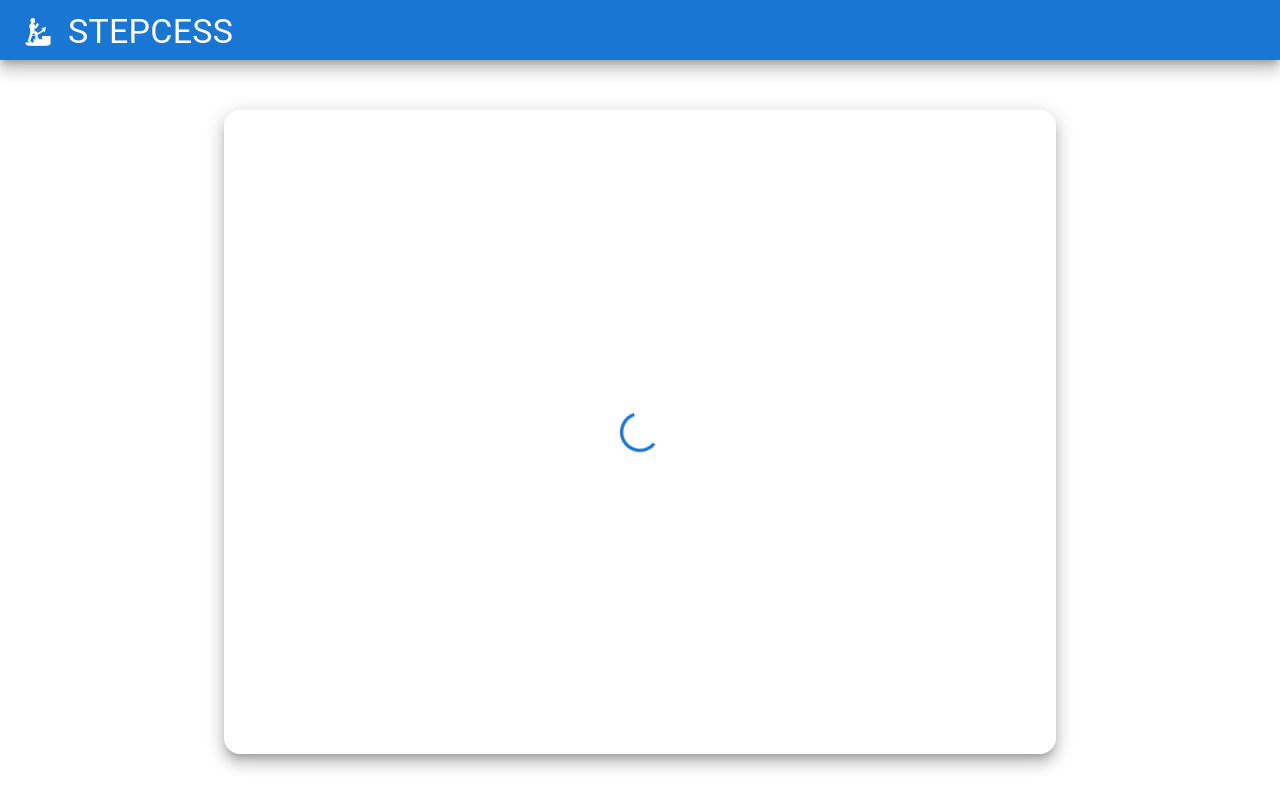
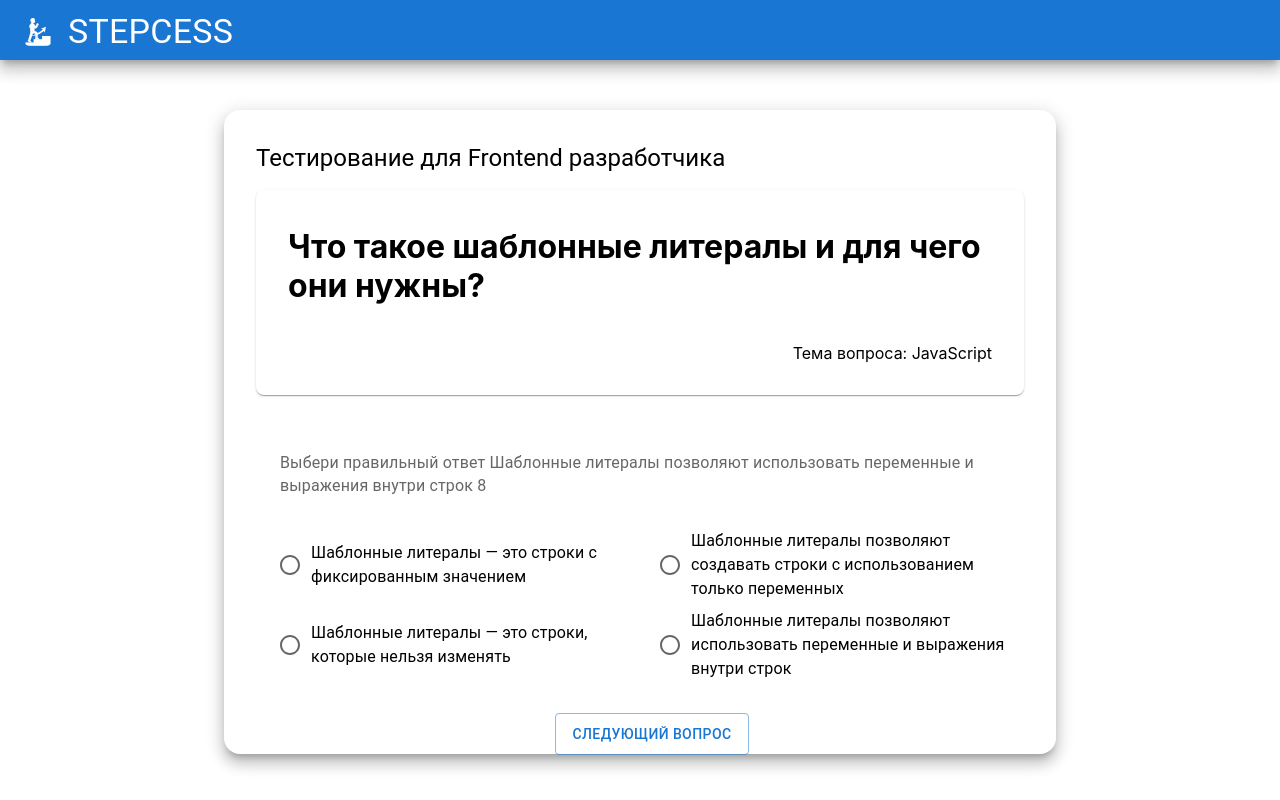
Before and after one commit to unclebusy/stepcess, a React (Create React App) app: page / in a window 1280 px wide. Built offline with nearby package versions, Linux system fonts and the light colour scheme; no server answers.

Commit message:
update Home, Answers, Question

```diff
--- a/public/data/questionsTest.json
+++ b/public/data/questionsTest.json
@@ -1,57 +1,122 @@
 [
   {
     "id": 1,
-    "question": "Какие типы данных существуют в JavaScript?",
-    "answers": [
+    "questionTopic": "JavaScript",
+    "questionText": "Какие типы данных существуют в JavaScript?",
+    "questionAnswers": [
       "Числа, строки, логический тип, Object, null, undefined, Symbol, BigInt",
       "Целые числа, строки, логический тип, JSON, null, undefined, Symbol, BigInt",
       "Числа, строки, булевы значения, объект, null, undefined, Date, BigInt",
       "Числа, строки, логический тип, объект, null, undefined, символы, даты"
     ],
-    "correct_answer": "Числа, строки, логический тип, Object, null, undefined, Symbol, BigInt"
+    "questionCorrectAnswer": "Числа, строки, логический тип, Object, null, undefined, Symbol, BigInt"
   },
   {
     "id": 2,
-    "question": "В чем разница между операторами '==' и '==='?",
-    "answers": [
+    "questionTopic": "JavaScript",
+    "questionText": "В чем разница между операторами '==' и '==='?",
+    "questionAnswers": [
       "'==' проверяет на абстрактное равенство, '===' проверяет на строгое равенство",
       "'==' проверяет на строгое равенство, '===' проверяет на абстрактное равенство",
       "'==' и '===' проверяют на абстрактное равенство, но '===' более строгий",
       "'==' и '===' проверяют на строгое равенство, но '==' более гибкий"
     ],
-    "correct_answer": "'==' проверяет на абстрактное равенство, '===' проверяет на строгое равенство"
+    "questionCorrectAnswer": "'==' проверяет на абстрактное равенство, '===' проверяет на строгое равенство"
   },
   {
     "id": 3,
-    "question": "Какими способами можно объявить переменную в JavaScript?",
-    "answers": [
+    "questionTopic": "JavaScript",
+    "questionText": "Какими способами можно объявить переменную в JavaScript?",
+    "questionAnswers": [
       "a = 5, var a = 5, let a = 5, const a = 5",
       "a = 5, var a = 5, let a = 5, static a = 5",
       "var a = 5, let a = 5, const a = 5, function a() {}",
       "let a = 5, const a = 5, a = 5, new a = 5"
     ],
-    "correct_answer": "a = 5, var a = 5, let a = 5, const a = 5"
+    "questionCorrectAnswer": "a = 5, var a = 5, let a = 5, const a = 5"
   },
   {
     "id": 4,
-    "question": "В чем разница между null и undefined в JavaScript?",
-    "answers": [
+    "questionTopic": "JavaScript",
+    "questionText": "В чем разница между null и undefined в JavaScript?",
+    "questionAnswers": [
       "undefined означает отсутствие значения, null — это специальное значение для «ничего»",
       "null — это отсутствие значения, undefined — это ошибка переменной",
       "null используется для указания ошибки, undefined — это пустое значение",
       "null и undefined взаимозаменяемы, оба означают «пусто»"
     ],
-    "correct_answer": "undefined означает отсутствие значения, null — это специальное значение для «ничего»"
+    "questionCorrectAnswer": "undefined означает отсутствие значения, null — это специальное значение для «ничего»"
   },
   {
     "id": 5,
-    "question": "Для чего используются методы map, filter, reduce, forEach в JavaScript?",
-    "answers": [
+    "questionTopic": "JavaScript",
+    "questionText": "Для чего используются методы map, filter, reduce, forEach в JavaScript?",
+    "questionAnswers": [
       "forEach для перебора, map для трансформации, filter для фильтрации, reduce для последовательной обработки",
       "forEach для трансформации, map для фильтрации, filter для последовательной обработки, reduce для перебора",
       "forEach для фильтрации, map для перебора, filter для трансформации, reduce для фильтрации",
       "forEach для обработки, map для перебора, filter для сортировки, reduce для трансформации"
     ],
-    "correct_answer": "forEach для перебора, map для трансформации, filter для фильтрации, reduce для последовательной обработки"
+    "questionCorrectAnswer": "forEach для перебора, map для трансформации, filter для фильтрации, reduce для последовательной обработки"
+  },
+  {
+    "id": 6,
+    "questionTopic": "JavaScript",
+    "questionText": "В чем отличие стрелочных функций от функций, объявленных через function?",
+    "questionAnswers": [
+      "Стрелочные функции не имеют своего this, не могут быть конструкторами и не имеют arguments",
+      "Стрелочные функции не имеют своего this, но могут быть конструкторами",
+      "Стрелочные функции имеют свой this, но не могут быть конструкторами и не имеют arguments",
+      "Стрелочные функции не имеют своего this, не могут быть конструкторами, но имеют arguments"
+    ],
+    "questionCorrectAnswer": "Стрелочные функции не имеют своего this, не могут быть конструкторами и не имеют arguments"
+  },
+  {
+    "id": 7,
+    "questionTopic": "JavaScript",
+    "questionText": "Что такое замыкание в JavaScript?",
+    "questionAnswers": [
+      "Замыкание — это функция, которая замыкает в себе внешние переменные",
+      "Замыкание — это функция, которая не имеет доступа к внешним переменным",
+      "Замыкание — это функция, которая создается внутри другой функции",
+      "Замыкание — это функция, которая выполняется сразу после создания"
+    ],
+    "questionCorrectAnswer": "Замыкание — это функция, которая замыкает в себе внешние переменные"
+  },
+  {
+    "id": 8,
+    "questionTopic": "JavaScript",
+    "questionText": "Что такое шаблонные литералы и для чего они нужны?",
+    "questionAnswers": [
+      "Шаблонные литералы позволяют использовать переменные и выражения внутри строк",
+      "Шаблонные литералы — это строки с фиксированным значением",
+      "Шаблонные литералы — это строки, которые нельзя изменять",
+      "Шаблонные литералы позволяют создавать строки с использованием только переменных"
+    ],
+    "questionCorrectAnswer": "Шаблонные литералы позволяют использовать переменные и выражения внутри строк"
+  },
+  {
+    "id": 9,
+    "questionTopic": "JavaScript",
+    "questionText": "Что такое Set и Map в JavaScript?",
+    "questionAnswers": [
+      "Set — это множество уникальных значений, Map — коллекция ключ/значение",
+      "Set — это коллекция ключ/значение, Map — множество уникальных значений",
+      "Set — это массив уникальных значений, Map — коллекция объектов",
+      "Set — это коллекция объектов, Map — массив уникальных значений"
+    ],
+    "questionCorrectAnswer": "Set — это множество уникальных значений, Map — коллекция ключ/значение"
+  },
+  {
+    "id": 10,
+    "questionTopic": "JavaScript",
+    "questionText": "Как определить наличие свойства в объекте в JavaScript?",
+    "questionAnswers": [
+      "С помощью метода hasOwnProperty или оператора in",
+      "С помощью оператора typeof",
+      "С помощью метода includes",
+      "С помощью метода indexOf"
+    ],
+    "questionCorrectAnswer": "С помощью метода hasOwnProperty или оператора in"
   }
 ]
--- a/src/components/QuestionField.jsx
+++ b/src/components/QuestionField.jsx
@@ -1,21 +1,43 @@
 import { Box } from '@mui/material';
 import { useSelector } from 'react-redux';
+import * as React from 'react';
 
 export const QuestionField = () => {
-  const currentQuestion = useSelector((state) => state.questions.currentQuestion.question);
+  const currentQuestion = useSelector((state) => state.questions.currentQuestion.questionText);
+  const currentQuestionTopic = useSelector(
+    (state) => state.questions.currentQuestion.questionTopic
+  );
 
   return (
     <Box
       sx={{
         display: 'flex',
+        flexDirection: 'column',
         justifyContent: 'center',
         alignItems: 'center',
-        padding: '2rem',
+        padding: '1rem 2rem',
         boxShadow: 1,
         borderRadius: '0.5rem',
       }}
     >
-      <h1>{currentQuestion ? currentQuestion : 'Нет доступных вопросов'}</h1>
+      <Box
+        sx={{
+          display: 'flex',
+          justifyContent: 'center',
+          width: '100%',
+          height: '100%',
+        }}
+      >
+        <h1>{currentQuestion ? currentQuestion : 'Нет доступных вопросов'}</h1>
+      </Box>
+      <Box
+        sx={{
+          margin: 0,
+          alignSelf: 'flex-end',
+        }}
+      >
+        <p>Тема вопроса: {currentQuestionTopic}</p>
+      </Box>
     </Box>
   );
 };
--- a/src/pages/Home.jsx
+++ b/src/pages/Home.jsx
@@ -17,7 +17,7 @@ export const Home = () => {
   const dispatch = useDispatch();
 
   useEffect(() => {
-    fetch('/data/questions-test.json')
+    fetch('/data/questionsTest.json')
       .then((resp) => {
         if (!resp.ok) {
           throw new Error('Network response was not ok');
@@ -29,12 +29,12 @@ export const Home = () => {
         if (questions.length > 0) {
           const randomQuestion = _.sample(questions);
           dispatch(setCurrentQuestion(randomQuestion));
-          dispatch(setCurrentAnswers(randomQuestion.answers));
-          dispatch(setCorrectAnswer(randomQuestion.correct_answer));
+          dispatch(setCurrentAnswers(randomQuestion.questionAnswers));
+          dispatch(setCorrectAnswer(randomQuestion.questionCorrectAnswer));
         }
       })
       .catch((error) => console.error('Error fetching data:', error));
-  }, []);
+  }, [dispatch]);
 
   if (!currentQuestion) {
     return <Download />;
@@ -42,7 +42,7 @@ export const Home = () => {
 
   return (
     <MainBox>
-      <Typography variant="h6" component="h2">
+      <Typography variant="h5" component="h2">
         Тестирование для {testTypeName} разработчика
       </Typography>
       <QuestionField />
```
